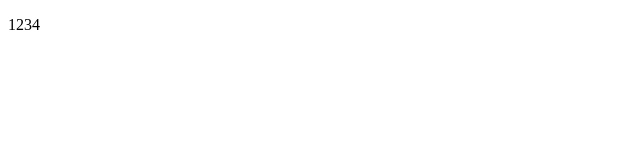
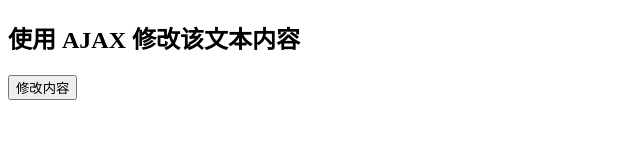
Before and after one commit to 3313148636/gulp-project, a plain HTML site: page src/index.html in a window 1280 px wide. Shown: the whole page, without its empty margins (0-640 px from the left). Drawn offline with Linux system fonts and the light colour scheme.

Commit message:
Update index.html

```diff
--- a/src/index.html
+++ b/src/index.html
@@ -1,12 +1,37 @@
 <!DOCTYPE html>
-<html lang="en">
+<html>
 
 <head>
-	<meta charset="UTF-8">
-	<title>Document</title>
-	<script src="js/demo.js"></script>
+    <meta charset="utf-8">
+    <script>
+        function loadXMLDoc() {
+            var xmlhttp;
+            if (window.XMLHttpRequest) {
+                //  IE7+, Firefox, Chrome, Opera, Safari 浏览器执行代码
+                xmlhttp = new XMLHttpRequest();
+            }
+            else {
+                // IE6, IE5 浏览器执行代码
+                xmlhttp = new ActiveXObject("Microsoft.XMLHTTP");
+            }
+            xmlhttp.onreadystatechange = function () {
+                if (xmlhttp.readyState == 4 && xmlhttp.status == 200) {
+                    document.getElementById("myDiv").innerHTML = xmlhttp.responseText;
+                }
+            }
+            xmlhttp.open("GET", "https://3313148636.github.io/gulp-project/json_data/tweets.json", true);
+            xmlhttp.send();
+        }
+    </script>
 </head>
+
 <body>
-	<p>1234</p>
+
+    <div id="myDiv">
+        <h2>使用 AJAX 修改该文本内容</h2>
+    </div>
+    <button type="button" onclick="loadXMLDoc()">修改内容</button>
+
 </body>
+
 </html>
```
